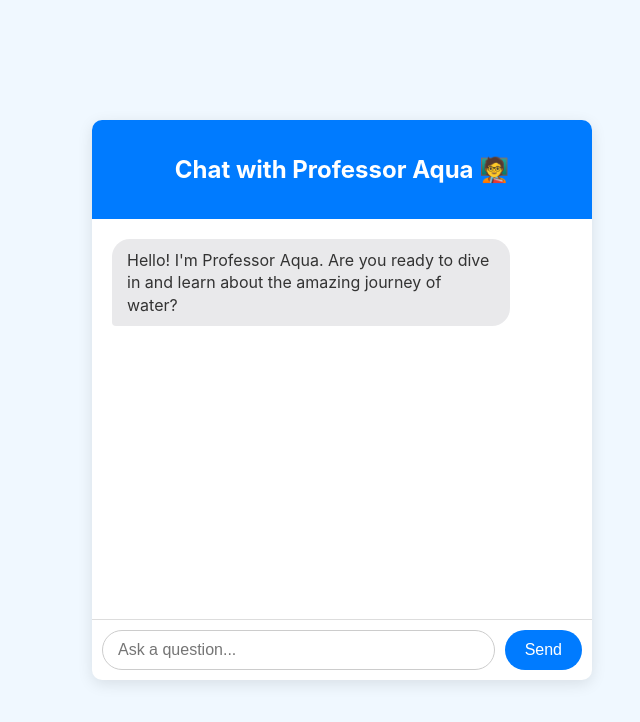
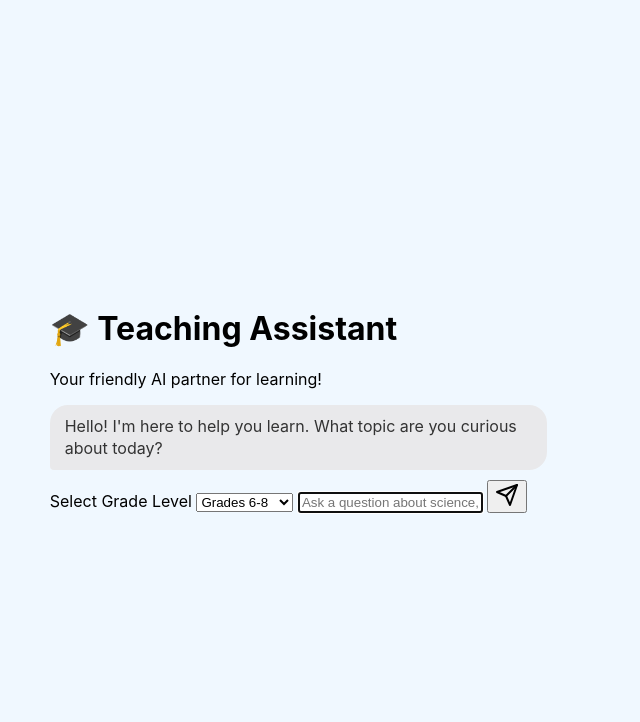
Before and after one commit to nccuenza/Teaching-chatbot, a website: page public/index.html in a window 1280 px wide. Shown: the whole page, without its empty margins (298-938 px from the left). Drawn offline with Linux system fonts and the light colour scheme.

Commit message:
Update index.html

```diff
--- a/public/index.html
+++ b/public/index.html
@@ -3,21 +3,42 @@
 <head>
     <meta charset="UTF-8">
     <meta name="viewport" content="width=device-width, initial-scale=1.0">
-    <title>Professor Aqua 💧 Water Cycle Chatbot</title>
+    <title>K-12 Teaching Assistant</title>
     <link rel="stylesheet" href="style.css">
+    <link rel="preconnect" href="https://fonts.googleapis.com">
+    <link rel="preconnect" href="https://fonts.gstatic.com" crossorigin>
+    <link href="https://fonts.googleapis.com/css2?family=Poppins:wght@400;500;600&display=swap" rel="stylesheet">
 </head>
 <body>
-    <div id="chat-container">
-        <div id="chat-header">
-            <h2>Chat with Professor Aqua 🧑‍🏫</h2>
-        </div>
-        <div id="chat-box">
-        </div>
-        <form id="chat-form">
-            <input type="text" id="user-input" placeholder="Ask a question..." autocomplete="off" required>
-            <button type="submit">Send</button>
-        </form>
+    <div class="chat-container">
+        <header class="chat-header">
+            <h1>🎓 Teaching Assistant</h1>
+            <p>Your friendly AI partner for learning!</p>
+        </header>
+
+        <main id="chat-window" class="chat-window">
+            <div class="message bot-message">
+                <span class="message-text">Hello! I'm here to help you learn. What topic are you curious about today?</span>
+            </div>
+        </main>
+
+        <footer class="chat-input-area">
+            <div class="input-controls">
+                <label for="grade-level-select" class="visually-hidden">Select Grade Level</label>
+                <select id="grade-level-select" class="grade-level-select">
+                    <option value="k-2">Grades K-2</option>
+                    <option value="3-5">Grades 3-5</option>
+                    <option value="6-8" selected>Grades 6-8</option>
+                    <option value="9-12">Grades 9-12</option>
+                </select>
+                <input type="text" id="message-input" placeholder="Ask a question about science, math, or history..." autofocus>
+                <button id="send-button" aria-label="Send message">
+                    <svg xmlns="http://www.w3.org/2000/svg" width="24" height="24" viewBox="0 0 24 24" fill="none" stroke="currentColor" stroke-width="2" stroke-linecap="round" stroke-linejoin="round"><line x1="22" y1="2" x2="11" y2="13"></line><polygon points="22 2 15 22 11 13 2 9 22 2"></polygon></svg>
+                </button>
+            </div>
+        </footer>
     </div>
+
     <script src="script.js"></script>
 </body>
 </html>
```
